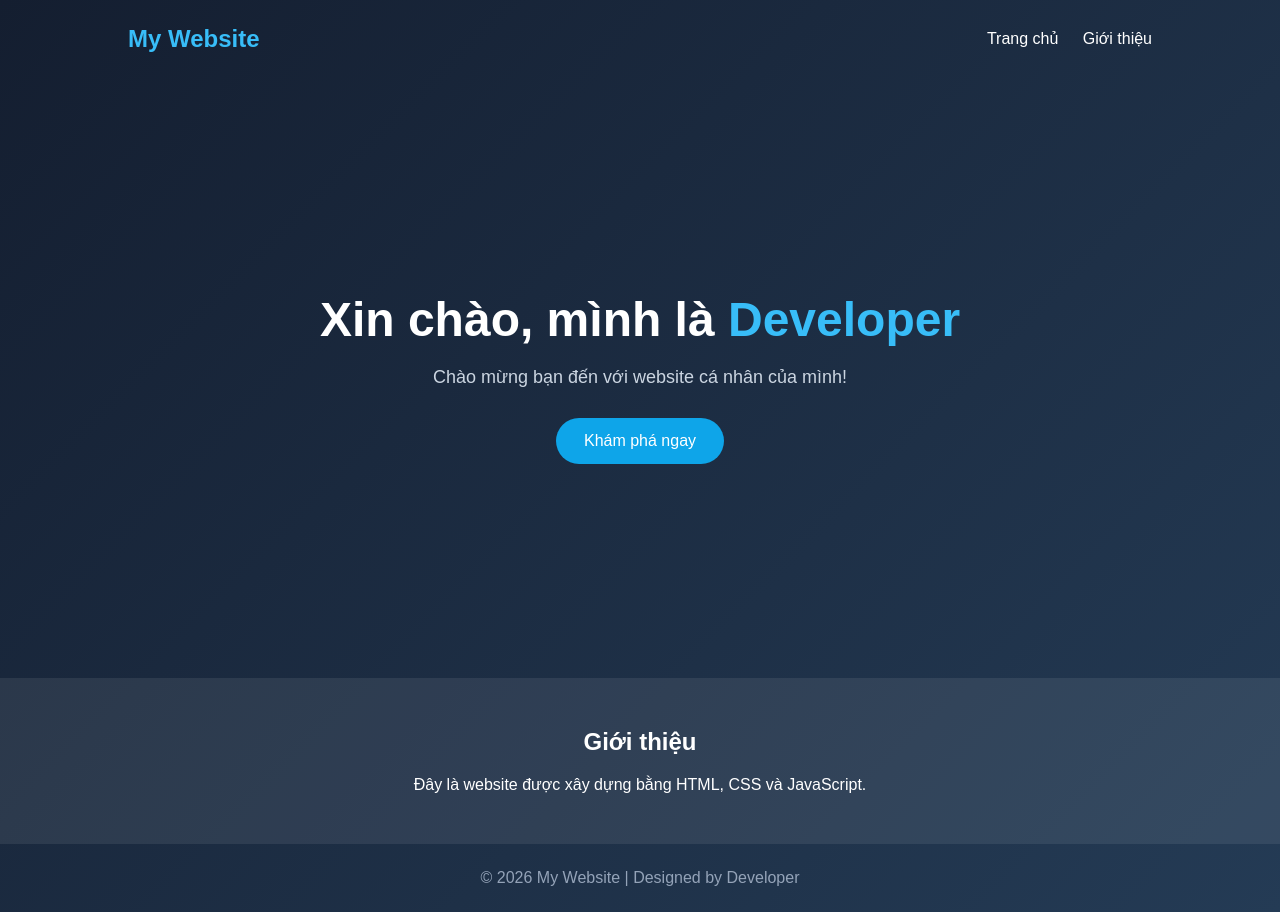
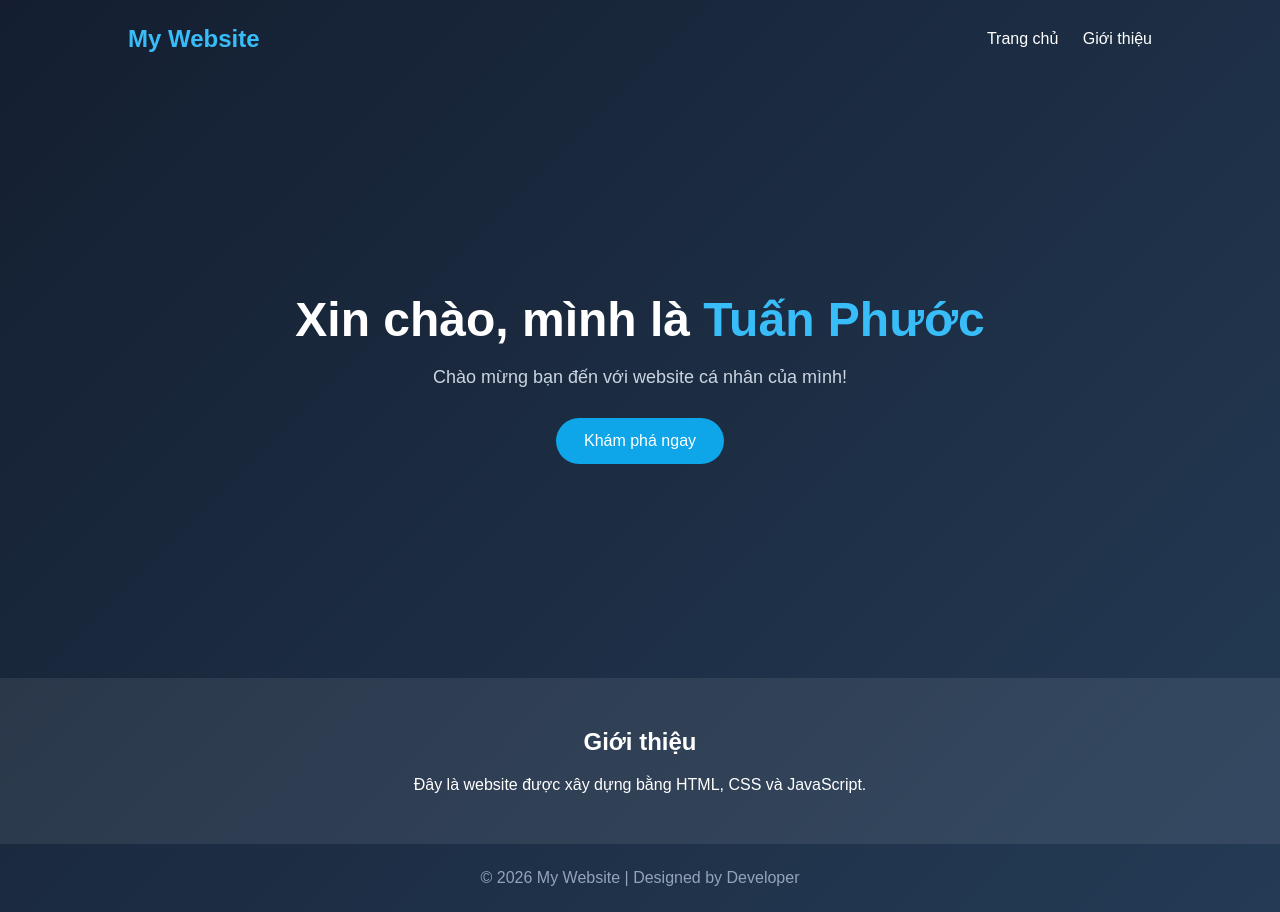
Before and after one commit to phuoc296ntp-art/webgitw, a plain HTML site: page index.html in a window 1280 px wide. Drawn offline with Linux system fonts and the light colour scheme.

Commit message:
Update index.html

```diff
--- a/index.html
+++ b/index.html
@@ -112,7 +112,7 @@
 </header>
 
 <section class="hero" id="home">
-    <h1>Xin chào, mình là <span>Developer</span></h1>
+    <h1>Xin chào, mình là <span>Tuấn Phước</span></h1>
     <p>Chào mừng bạn đến với website cá nhân của mình!</p>
     <a href="#about" class="btn">Khám phá ngay</a>
 </section>
```
